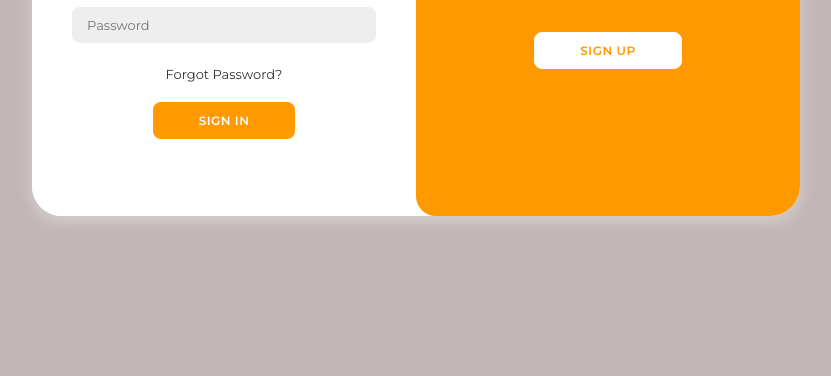
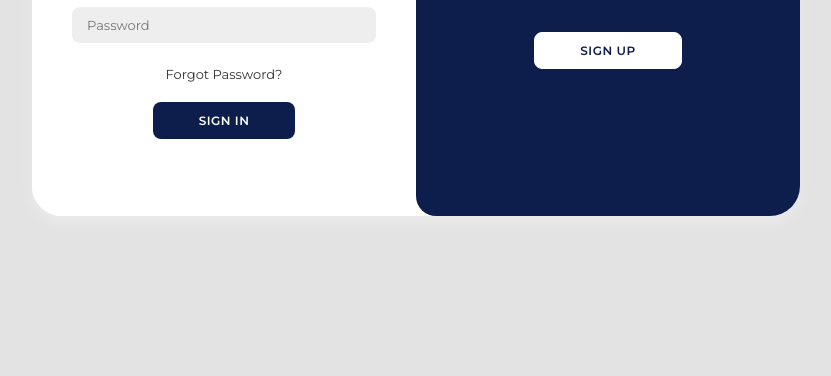
Before and after one commit to Sanaullah-Turab/Amazon-Clone, a plain HTML site: page login.html in a window 1280 px wide. Shown: the part 424-800 px from the top of the page, without its empty margins (224-1055 px from the left). Drawn offline with nearby package versions, Linux system fonts and the light colour scheme.

Commit message:
fixed background colour

```diff
--- a/styles/pages/login.css
+++ b/styles/pages/login.css
@@ -8,7 +8,7 @@
 }
 
 body {
-  background-color: #c2b7b7;
+  background-color: #e4e3e3;
   display: flex;
   align-items: center;
   justify-content: center;
@@ -46,7 +46,7 @@ body {
 }
 
 .container button {
-  background-color: #FF9900;
+  background-color: #0D1E4C;
   color: #fff;
   font-size: 12px;
   padding: 10px 45px;
@@ -60,7 +60,7 @@ body {
 }
 
 .container button.hidden {
-  color: #FF9900;
+  color: #0D1E4C;
   background-color: #fff;
   border-color: #fff;
 }
@@ -164,7 +164,7 @@ body {
 }
 
 .toggle {
-  background-color: #FF9900;
+  background-color: #0D1E4C;
   height: 100%;
   color: #fff;
   position: relative;
```
